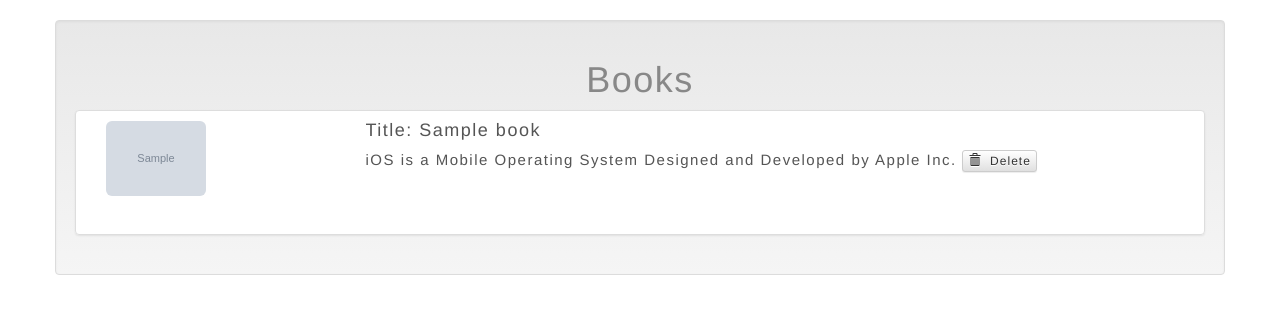
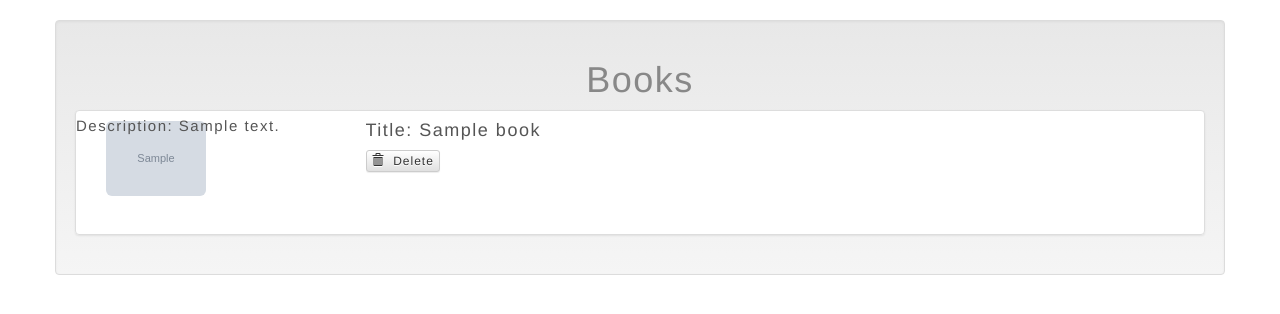
Before and after one commit to ghostnet2000/meekmill, a Django app: page / in a window 1280 px wide. Shown: the part 52-366 px from the top of the page. Run offline with Django 3.2, Linux system fonts and the light colour scheme; tables that the repository leaves empty hold one stand-in row (values such as "Sample post"); grey boxes marked "Sample" are stand-in pictures; parts of the project's set-up code (start-up, migrations or seed data) failed here and were passed over; some libraries are stand-ins or nearby versions.

Commit message:
14th build

```diff
--- a/final/book/books/static/css/styles.css
+++ b/final/book/books/static/css/styles.css
@@ -11,6 +11,15 @@
 	max-width: 200px;
 	max-height: 200px;
 }
+
+.media-body__width-fix {
+  position: absolute;
+  left:0;
+  right:0;
+  top:0;
+  bottom:0;
+}
+
 #details > .panel {
     overflow: auto;
     margin-left: -75px;
--- a/final/book/books/templates/index.html
+++ b/final/book/books/templates/index.html
@@ -31,8 +31,9 @@
                     -->
                     <div class="media-body">
                         <h4 class="media-heading">Title: {{ book.title }} </h4> <!-- heading 1 -->
-                        iOS is a Mobile Operating System Designed and Developed by
-                        Apple Inc.
+                        <div class="media-body__width-fix">
+                          <div class="book-ellipsis-overflow-class"> Description: {{ book.description }} </div>
+                        </div>
 
                         {% csrf_token %}
                         <button type="submit" class="btn btn-default btn-xs">
```
